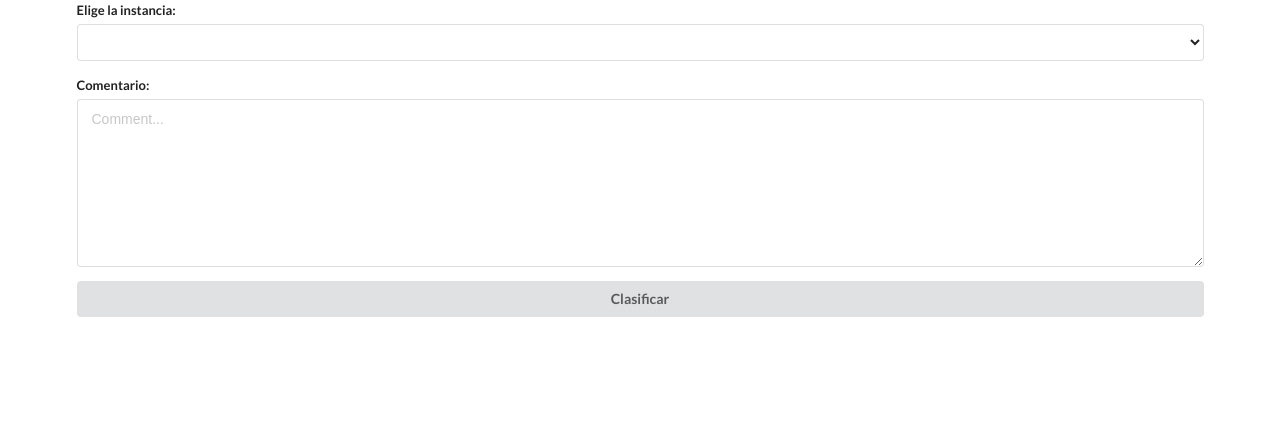
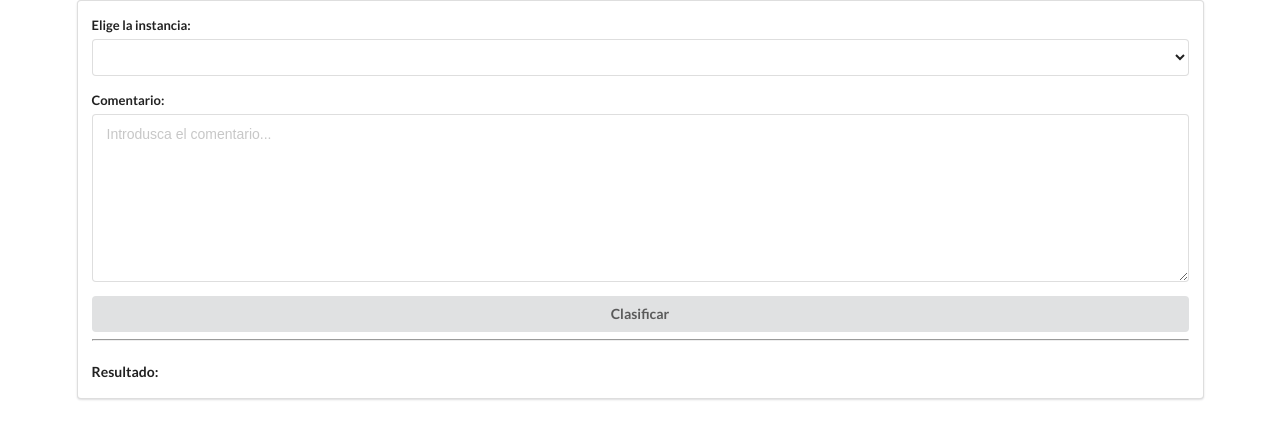
Before and after one commit to aicroe/sacnn, a Flask app: page / in a window 1280 px wide. Shown: the part 42-481 px from the top of the page. Run offline with Flask 2, Linux system fonts and the light colour scheme; data that the repository does not hold is empty; parts of the project's set-up code (start-up, migrations or seed data) failed here and were passed over; some libraries are stand-ins or nearby versions.

Commit message:
Handle comment classification in a single page

```diff
--- a/server.py
+++ b/server.py
@@ -4,6 +4,7 @@ from flask import Flask
 from flask import render_template
 from flask import url_for
 from flask import request
+from flask import jsonify
 
 
 app = Flask(__name__)
@@ -24,12 +25,13 @@ def render_train():
 
 @app.route('/classify', methods=['POST'])
 def classify_comment():
-    comment = request.form['comment']
-    instance_name = request.form['instance_name']
+    content = request.get_json()
+    comment = content['comment']
+    instance_name = content['instance_name']
     result = 'Empty comment'
     if len(comment) > 0:
         result = classifier_ctrl.classify(instance_name, comment)
-    return render_template('result.html', result=result)
+    return jsonify(result=result)
 
 
 @app.route('/train', methods=['POST'])
--- /dev/null
+++ b/static/classifier.js
@@ -0,0 +1,42 @@
+Vue.component('classify-result', {
+  props: ['result'],
+  template: `
+    <div>
+      <span class="result text">Resultado:</span>
+      <h1 class="result">{{result}}</h1>
+    </div>
+  `
+});
+
+window.onload = function () {
+  const classifier = new Vue({
+    el: '#classifier',
+    data: {
+      result: '',
+      comment: '',
+      instanceName: ''
+    },
+    methods: {
+      classifyComment: function (event) {
+        if (this.comment.length > 0 && this.instanceName.length > 0) {
+          event.preventDefault();
+          document.body.style.cursor = 'wait';
+          fetch('/classify', {
+              method: 'POST',
+              headers: {
+                'Content-Type': 'application/json'
+              },
+              body: JSON.stringify({
+                'comment' : this.comment,
+                'instance_name': this.instanceName
+              })
+            })
+            .then(response => response.json())
+            .then(data => this.result = data.result)
+            .catch(error => console.error(error))
+            .finally(() => document.body.style.cursor = 'default')
+        }
+      }
+    }
+  });
+}
--- a/static/style.css
+++ b/static/style.css
@@ -23,3 +23,12 @@ nav div.ui.container a.item:hover {
 nav div.ui.container a.item.active {
     color: #039be5;
 }
+
+.gray {
+    color: rgba(34, 36, 38, 0.15);
+}
+
+.result.text {
+    color: rgba(0,0,0,.87);
+    font-weight: 700;
+}
--- a/templates/classifier.html
+++ b/templates/classifier.html
@@ -1,21 +1,26 @@
 {% extends "base.html" %}
 {% block head %}
     {{ super() }}
+    <script src="/static/classifier.js" ></script>
 {% endblock %}
 {% block content %}
+    <div id="classifier" class="ui segment">
         <form class="ui form" action="/classify" method="POST">
             <div class="field">
                 <label>Elige la instancia:</label>
-            <select name="instance_name">
+                <select v-model="instanceName" required>
                     {% for name in instance_names -%}
-                    <option selected value="{{ name }}">{{ name }}</option>
+                        <option value="{{ name }}">{{ name }}</option>
                     {%- endfor %}
                 </select>
             </div>
             <div class="field">
                 <label>Comentario:</label>
-            <textarea name="comment" placeholder="Comment..." required></textarea>
+                <textarea v-model="comment" placeholder="Introdusca el comentario..." required></textarea>
             </div>
-        <input class="ui button" type="submit" value="Clasificar">
+            <input class="ui button" type="submit" value="Clasificar" v-on:click="classifyComment">
         </form>
+        <hr class="gray">
+        <classify-result v-bind:result="result"></classify-result>
+    </div>
 {% endblock %}
```
Also changed, not shown: templates/result.html (deleted, +0 -8 lines). Lines whose indentation alone changed are shown as unchanged.
